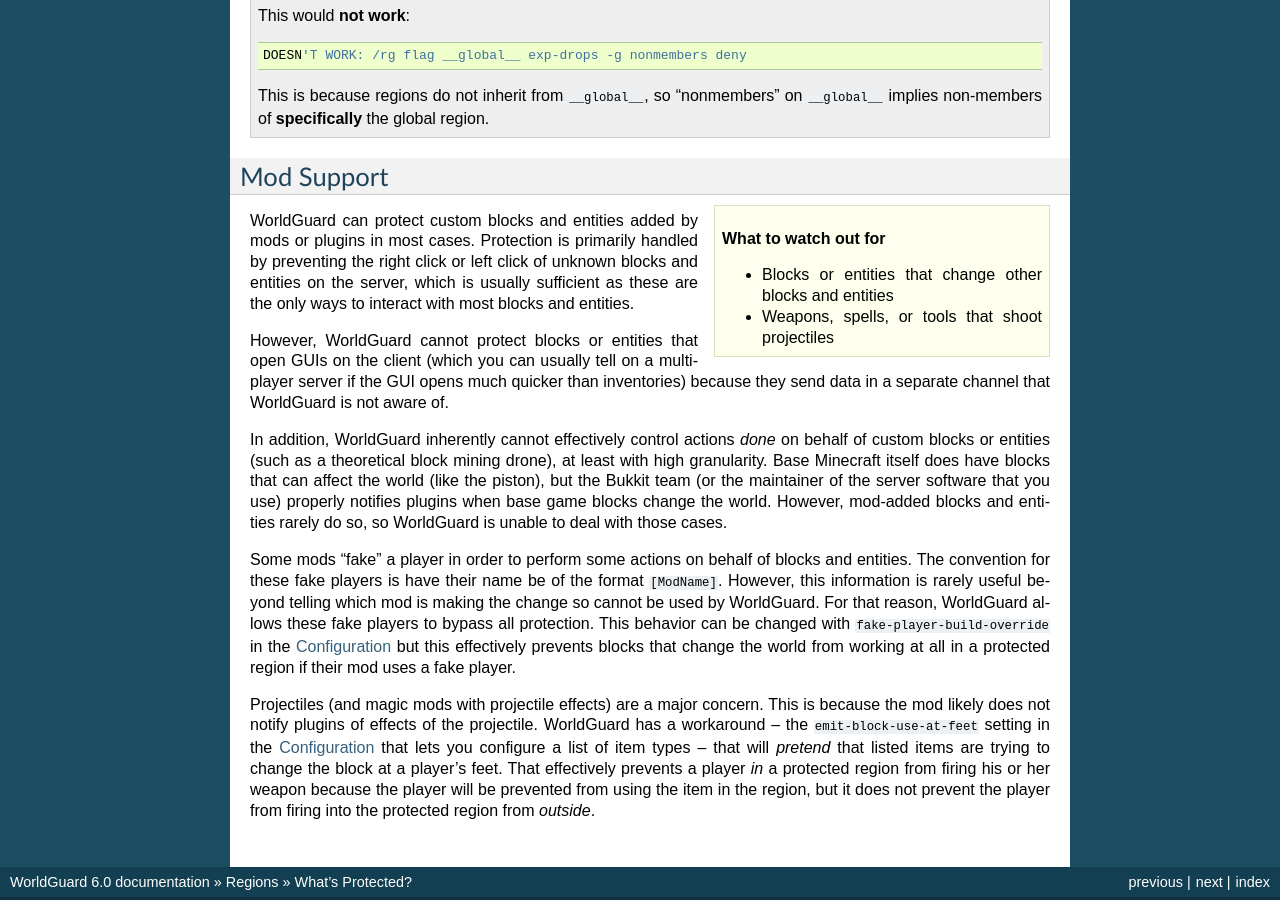
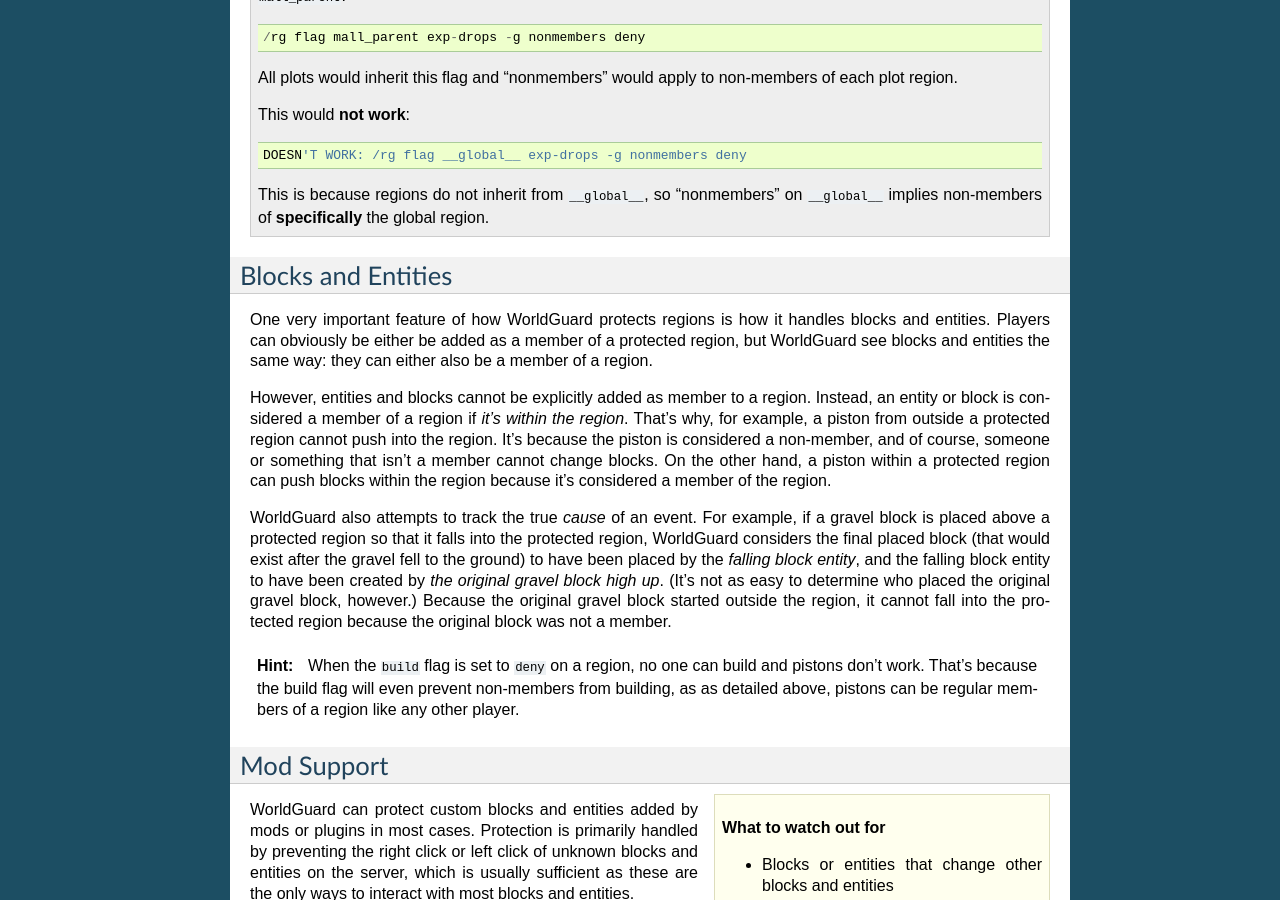
Before and after one commit to aurorasmiles/WorldGuardDocs, a Sphinx documentation site: the page built from source/regions/scope.rst, in a window 1280 px wide and 900 px high, scrolled down 1364 px. Built offline with Sphinx 7.4.7, drawn with Linux system fonts in a browser that asks for light colours; some of the changed text lies outside the part shown.

Commit message:
Expand the scope of protection page.

```diff
--- a/source/regions/scope.rst
+++ b/source/regions/scope.rst
@@ -34,6 +34,8 @@
 
 These exceptions can be removed globally or per-region by adjusting :doc:`flags`.
 
+However, hoppers are one exception that cannot be changed. A hopper adjacent to a protected region can place items into a chest inside the region, so chests should not be placed on the edge of regions. This behavior is used because the preivous situation (where hoppers were protected) was a source of frequent confusion, though the exception may be removed in the future.
+
 Additional exceptions can also be added per-region by adjusting flags, or globally by using the ``interaction-whitelist`` option in the :doc:`../config`.
 
 .. topic:: Example: Allowing everyone to use doors, levels, buttons, and pressure plates even in protected regions
@@ -65,6 +67,18 @@
 
     This is because regions do not inherit from ``__global__``, so "nonmembers" on ``__global__`` implies non-members of **specifically** the global region.
 
+Blocks and Entities
+===================
+
+One very important feature of how WorldGuard protects regions is how it handles blocks and entities. Players can obviously be either be added as a member of a protected region, but WorldGuard see blocks and entities the same way: they can either also be a member of a region.
+
+However, entities and blocks cannot be explicitly added as member to a region. Instead, an entity or block is considered a member of a region if *it's within the region*. That's why, for example, a piston from outside a protected region cannot push into the region. It's because the piston is considered a non-member, and of course, someone or something that isn't a member cannot change blocks. On the other hand, a piston within a protected region can push blocks within the region because it's considered a member of the region.
+
+WorldGuard also attempts to track the true *cause* of an event. For example, if a gravel block is placed above a protected region so that it falls into the protected region, WorldGuard considers the final placed block (that would exist after the gravel fell to the ground) to have been placed by the *falling block entity*, and the falling block entity to have been created by *the original gravel block high up*. (It's not as easy to determine who placed the original gravel block, however.) Because the original gravel block started outside the region, it cannot fall into the protected region because the original block was not a member.
+
+.. hint::
+    When the ``build`` flag is set to ``deny`` on a region, no one can build and pistons don't work. That's because the build flag will even prevent non-members from building, as as detailed above, pistons can be regular members of a region like any other player.
+
 Mod Support
 ===========
 
```
